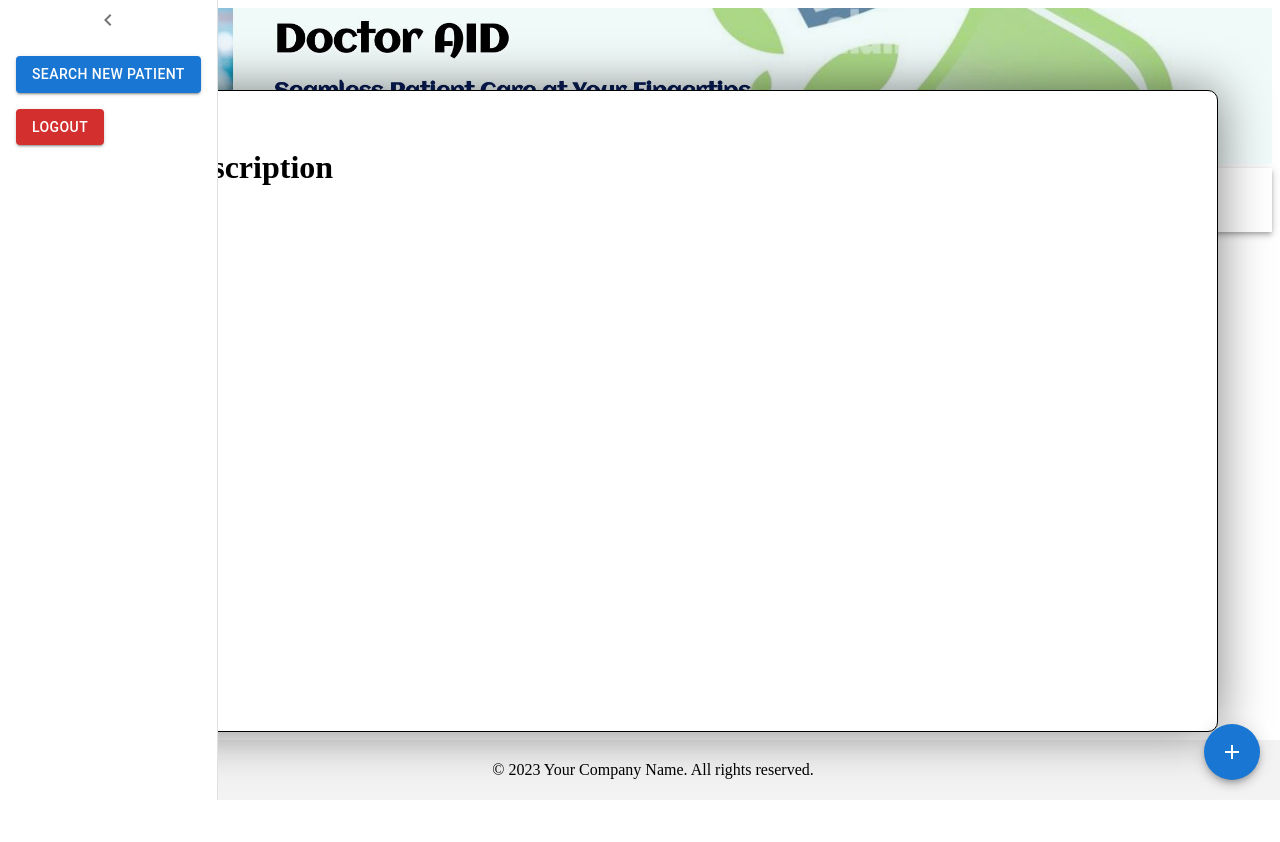
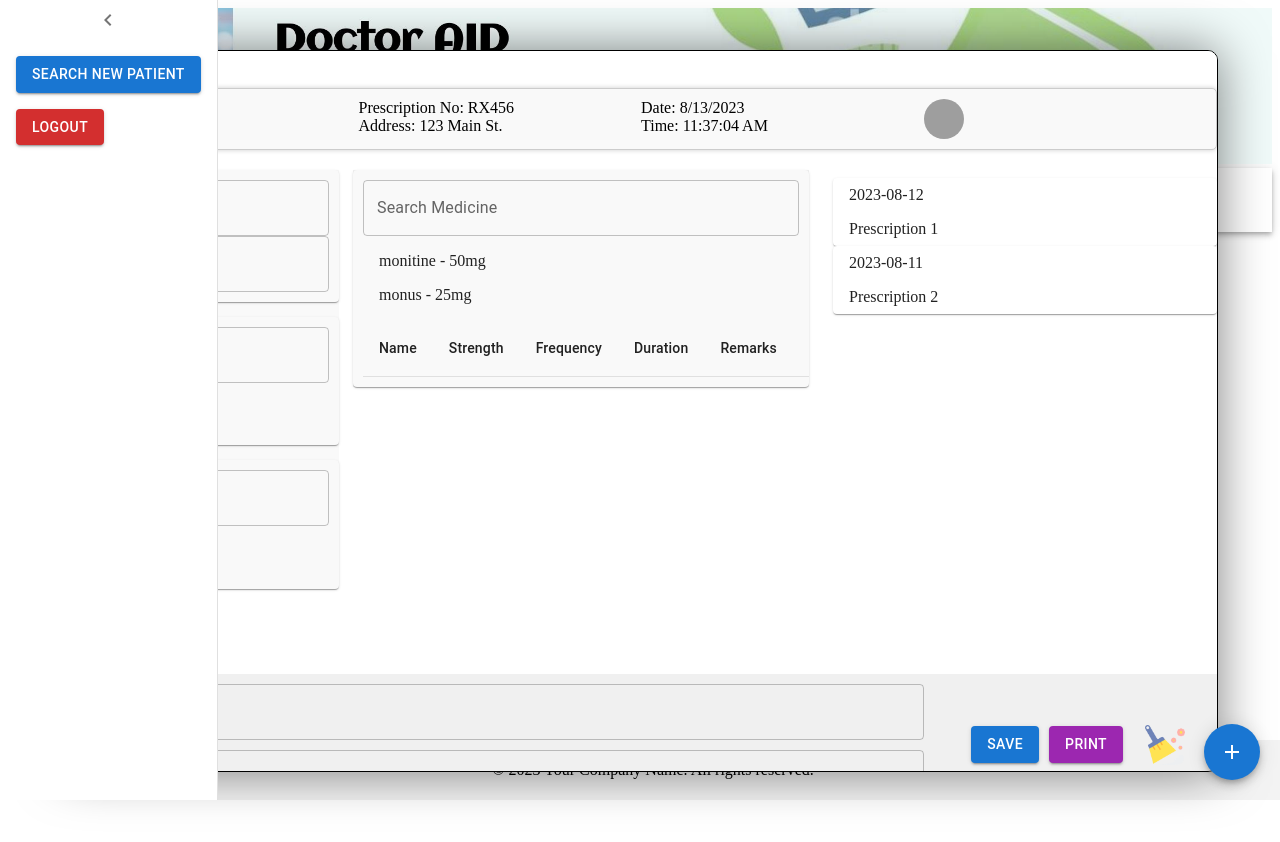
Before and after one commit to RownokRatul/DoctorAid_CSE408_termProject, a React (Create React App) app: page /create-prescription in a window 1280 px wide. Shown: the top 842 px of the page. Built offline with nearby package versions, Linux system fonts and the light colour scheme; grey boxes are pictures that could not be loaded.

Commit message:
create prescription design and interflex communication done

```diff
--- /dev/null
+++ b/src/Pages/CreatePrescriptionTab/Components/BottomBanner.js
@@ -0,0 +1,24 @@
+import React from 'react';
+import { Button, Grid, TextField } from '@mui/material';
+import cleaningButton from './Image/cleaning.png'
+
+
+function BottomBanner({ handleSave, handlePrint, handleClearAll }) {
+  return (
+    <Grid container className="bottom-banner" style={{ backgroundColor: '#f0f0f0', padding: '10px' }}>
+      <Grid item xs={9}>
+        <TextField fullWidth placeholder="Remarks" style={{ marginBottom: '10px', width: '100%' }} />
+        <TextField fullWidth placeholder="Findings" style={{ width: '100%' }} />
+      </Grid>
+      <Grid item xs={3} style={{ display: 'flex', justifyContent: 'flex-end', alignItems: 'center' }}>
+        <Button variant="contained" color="primary" onClick={handleSave} style={{ marginRight: '10px' }}>Save</Button>
+        <Button variant="contained" color="secondary" onClick={handlePrint} style={{ marginRight: '10px' }}>Print</Button>
+        <Button onClick={handleClearAll} style={{ marginRight: '10px' }}>
+            <img src={cleaningButton} alt="Clear All" style={{ width: '40px', height: '40px' }} />
+        </Button>
+      </Grid>
+    </Grid>
+  );
+}
+
+export default BottomBanner;
--- /dev/null
+++ b/src/Pages/CreatePrescriptionTab/Components/LeftFlexBox.js
@@ -0,0 +1,49 @@
+import React, { useState } from 'react';
+import { Button, Card, TextField, List, ListItem } from '@mui/material';
+
+function LeftFlexbox({ diseasesList, setDiseasesList, testsList, setTestsList }) {
+
+  const [disease, setDisease] = useState('');
+  const [test, setTest] = useState('');
+
+  const handleAddDisease = () => {
+    setDiseasesList([...diseasesList, disease]);
+    setDisease('');
+  };
+
+  const handleAddTest = () => {
+    setTestsList([...testsList, test]);
+    setTest('');
+  };
+
+  return (
+    <div className="left-flexbox" style={{ width: '95%', backgroundColor: '#f9f9f9' }}>
+      <Card style={{  padding: '10px', marginBottom: '15px', height: '33%', backgroundColor: '#f9f9f9' }}>
+        <TextField fullWidth label="BP" />
+        <TextField fullWidth label="Pulse Rate" />
+      </Card>
+
+      <Card style={{ padding: '10px', marginBottom: '15px', height: '33%', backgroundColor: '#f9f9f9' }}>
+        <TextField value={disease} onChange={(e) => setDisease(e.target.value)} fullWidth label="Disease" />
+        <Button onClick={handleAddDisease}>Add</Button>
+        <List>
+          {diseasesList.map((disease, index) => (
+            <ListItem key={index}>{disease}</ListItem>
+          ))}
+        </List>
+      </Card>
+
+      <Card style={{ padding: '10px', marginBottom: '15px', height: '33%', backgroundColor: '#f9f9f9' }}>
+        <TextField value={test} onChange={(e) => setTest(e.target.value)} fullWidth label="Test" />
+        <Button onClick={handleAddTest}>Add</Button>
+        <List>
+          {testsList.map((test, index) => (
+            <ListItem key={index}>{test}</ListItem>
+          ))}
+        </List>
+      </Card>
+    </div>
+  );
+}
+
+export default LeftFlexbox;
--- /dev/null
+++ b/src/Pages/CreatePrescriptionTab/Components/MiddleFlexBox.js
@@ -0,0 +1,83 @@
+import React, { useState } from 'react';
+import { Card, TextField, List, ListItem, Table, TableBody, TableCell, TableHead, TableRow, Button } from '@mui/material';
+import remove from './Image/trash-bin.png'
+
+function MiddleFlexbox({ selectedMedicines, setSelectedMedicines }) {
+  const [searchText, setSearchText] = useState('');
+//   const [selectedMedicines, setSelectedMedicines] = useState([]);
+
+  const medicinesMockData = [
+    { name: 'monitine', dosage: '50mg' },
+    { name: 'monus', dosage: '25mg' },
+    // Add more mock medicines here
+  ];
+
+  const filteredMedicines = medicinesMockData.filter(medicine =>
+    medicine.name.toLowerCase().includes(searchText.toLowerCase())
+  );
+
+  const handleSelectMedicine = (medicine) => {
+    setSelectedMedicines([...selectedMedicines, { name: medicine.name, strength: medicine.dosage, frequency: 'TBD', duration: 'TBD', remarks: 'TBD' }]);
+    setSearchText('');
+  };
+
+  const handleRemoveMedicine = (index) => {
+    const newSelectedMedicines = [...selectedMedicines];
+    newSelectedMedicines.splice(index, 1);
+    setSelectedMedicines(newSelectedMedicines);
+  };
+
+  return (
+    <div className="middle-flexbox" style={{ width: '95%', backgroundColor: '#f0f0f0' }}>
+      <Card style={{ padding: '10px', height: '100%', backgroundColor: '#f9f9f9' }}>
+        <TextField
+          fullWidth
+          label="Search Medicine"
+          value={searchText}
+          onChange={(e) => setSearchText(e.target.value)}
+        />
+        <List>
+          {filteredMedicines.map((medicine, index) => (
+            <ListItem key={index} button onClick={() => handleSelectMedicine(medicine)}>
+              {medicine.name} - {medicine.dosage}
+            </ListItem>
+          ))}
+        </List>
+        <Table>
+          <TableHead>
+            <TableRow>
+              <TableCell>Name</TableCell>
+              <TableCell>Strength</TableCell>
+              <TableCell>Frequency</TableCell>
+              <TableCell>Duration</TableCell>
+              <TableCell>Remarks</TableCell>
+              <TableCell>Action</TableCell> {/* Add Header for Action */}
+            </TableRow>
+          </TableHead>
+          <TableBody>
+            {selectedMedicines.map((medicine, index) => (
+              <TableRow key={index}>
+                <TableCell>{medicine.name}</TableCell>
+                <TableCell>{medicine.strength}</TableCell>
+                <TableCell>{medicine.frequency}</TableCell>
+                <TableCell>{medicine.duration}</TableCell>
+                <TableCell>{medicine.remarks}</TableCell>
+                <TableCell>
+                  {/* <Button variant="contained" color="secondary" onClick={() => handleRemoveMedicine(index)}>Remove</Button> */}
+
+                    <Button onClick={() => handleRemoveMedicine(index)} style={{ marginRight: '10px' }}>
+                        <img src={remove} alt="Delete" style={{ width: '40px', height: '40px' }} />
+                    </Button>
+
+
+                </TableCell> {/* Add Delete Button */}
+              </TableRow>
+            ))}
+          </TableBody>
+        </Table>
+      </Card>
+    </div>
+  );
+}
+
+export default MiddleFlexbox;
--- /dev/null
+++ b/src/Pages/CreatePrescriptionTab/Components/RightFlexBox.js
@@ -0,0 +1,26 @@
+// components/RightFlexbox.js
+
+import React from 'react';
+import { Card, List, ListItem } from '@mui/material';
+
+function RightFlexbox() {
+  const prescriptions = [
+    { id: 1, date: '2023-08-12', info: 'Prescription 1' },
+    { id: 2, date: '2023-08-11', info: 'Prescription 2' },
+  ]; // Dummy data for prescriptions
+
+  return (
+    <div className="right-flexbox">
+      <List>
+        {prescriptions.map((prescription) => (
+          <Card key={prescription.id}>
+            <ListItem>{prescription.date}</ListItem>
+            <ListItem>{prescription.info}</ListItem>
+          </Card>
+        ))}
+      </List>
+    </div>
+  );
+}
+
+export default RightFlexbox;
--- /dev/null
+++ b/src/Pages/CreatePrescriptionTab/Components/TopBanner.js
@@ -0,0 +1,38 @@
+import React from 'react';
+import { Avatar, Grid } from '@mui/material';
+
+function TopBanner({ patientInfo, prescriptionNo, avatarSrc }) {
+  // Get current date and time
+  const currentDate = new Date();
+  const date = currentDate.toLocaleDateString();
+  const time = currentDate.toLocaleTimeString();
+
+  return (
+    <Grid container className="top-banner" style={{
+      border: '1px solid #ccc',
+      padding: '10px',
+      borderRadius: '5px',
+      boxShadow: '0px 0px 5px rgba(0, 0, 0, 0.2)',
+      backgroundColor: '#f9f9f9',
+      marginBottom: '20px',
+    }}>
+      <Grid item xs={3} style={{ paddingLeft: '10px' }}>
+        <div>ID: {patientInfo.id}</div>
+        <div>Name: {patientInfo.name}</div>
+      </Grid>
+      <Grid item xs={3}>
+        <div>Prescription No: {prescriptionNo}</div>
+        <div>Address: {patientInfo.address}</div>
+      </Grid>
+      <Grid item xs={3}>
+        <div>Date: {date}</div>
+        <div>Time: {time}</div>
+      </Grid>
+      <Grid item xs={3}>
+        <Avatar src={avatarSrc} />
+      </Grid>
+    </Grid>
+  );
+}
+
+export default TopBanner;
--- a/src/Pages/CreatePrescriptionTab/CreatePrescriptionTab.js
+++ b/src/Pages/CreatePrescriptionTab/CreatePrescriptionTab.js
@@ -1,39 +1,89 @@
 // pages/CreatePrescriptionPage.js
 
 import React from 'react';
-import { Button } from '@mui/material';
+import { Button, Grid } from '@mui/material';
 import { useNavigate, useLocation } from 'react-router-dom';
+import LeftFlexbox from './Components/LeftFlexBox';
+import MiddleFlexbox from './Components/MiddleFlexBox';
+import RightFlexbox from './Components/RightFlexBox';
+import TopBanner from './Components/TopBanner';
+import BottomBanner from './Components/BottomBanner';
+import { useState } from 'react';
+
+
+const patientInfo = {
+  id: '123',
+  name: 'John Doe',
+  address: '123 Main St.',
+};
+
+const prescriptionNo = 'RX456';
+const avatarSrc = 'path/to/avatar.png'; // or a URL to an image
+
 
 const CreatePrescriptionPage = () => {
   const navigate = useNavigate();
   const location = useLocation();
 
+  const [diseasesList, setDiseasesList] = useState([]);
+  const [testsList, setTestsList] = useState([]);
+
+  // State from MiddleFlexbox
+  const [selectedMedicines, setSelectedMedicines] = useState([]);
+
+  const handleClearAll = () => {
+    // Clear all the states
+    console.log('Clearing all the states');
+    setDiseasesList([]);
+    setTestsList([]);
+    setSelectedMedicines([]);
+  };
+
   return (
-    <div style={{
+    <div
+      style={{
         transform: 'scale(1)',
         opacity: 1,
         position: 'fixed',
         top: '5%',
         left: '5%',
         width: '90%',
-      height: '80%',
+        height: '90%',
         background: '#fff',
         zIndex: 100,
-      marginTop: '50px',
-      marginBottom: '100px',
+        marginTop: '10px',
+        marginBottom: '200px',
         borderRadius: '10px',
         borderTop: '1px solid #000',
         borderLeft: '1px solid #000',
         borderRight: '1px solid #000',
         borderBottom: '1px solid #000',
         boxShadow: '0 0 50px rgba(0, 0, 0, 0.5)',
-
         overflow: 'auto',
         transition: 'transform 10.5s ease, opacity 10.5s ease', // Add transition
-    }}>
+      }}
+    >
       <Button onClick={() => navigate(location.state?.from || '/')}>Close</Button>
-      <h1>Create Prescription</h1>
-      {/* Add form fields, text, etc. here */}
+
+
+      {/* Top Banner with 15% height */}
+      <TopBanner patientInfo={patientInfo} prescriptionNo={prescriptionNo} avatarSrc={avatarSrc} />
+
+      {/* Middle 70% Flexbox */}
+      <Grid container style={{ height: '70%', width: '100%' }}>
+        <Grid item xs={3}>
+            <LeftFlexbox diseasesList={diseasesList} setDiseasesList={setDiseasesList} testsList={testsList} setTestsList={setTestsList} />
+        </Grid>
+        <Grid item xs={5}>
+            <MiddleFlexbox selectedMedicines={selectedMedicines} setSelectedMedicines={setSelectedMedicines} />
+        </Grid>
+        <Grid item xs={4}>
+          <RightFlexbox />
+        </Grid>
+      </Grid>
+
+      {/* Bottom Banner with 15% height */}
+      <BottomBanner handleClearAll={handleClearAll}/>
     </div>
   );
 };
```
Also changed, not shown: src/Pages/CreatePrescriptionTab/Components/Image/cleaning.png (added), src/Pages/CreatePrescriptionTab/Components/Image/trash-bin.png (added). Lines whose indentation alone changed are shown as unchanged.
